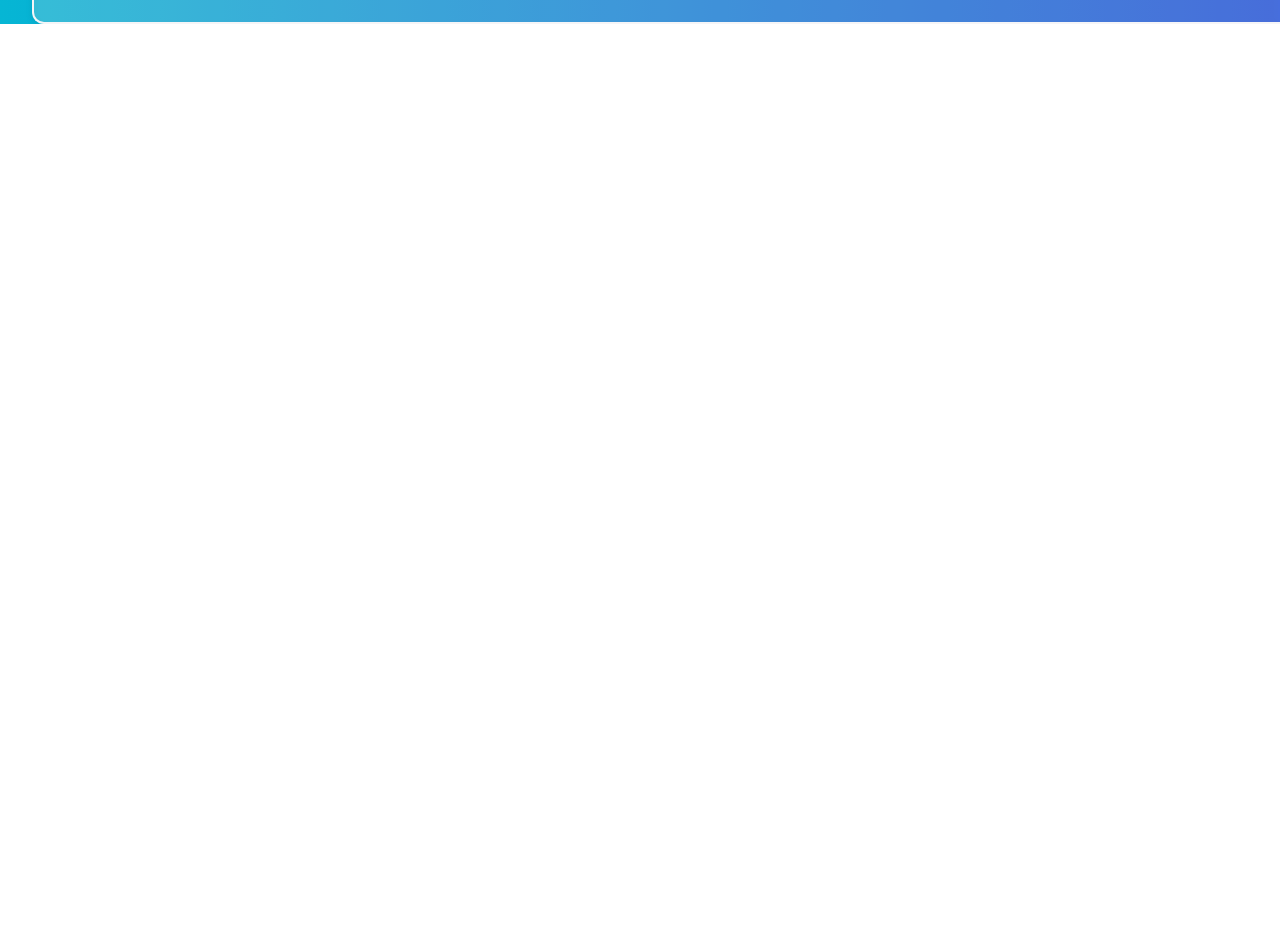
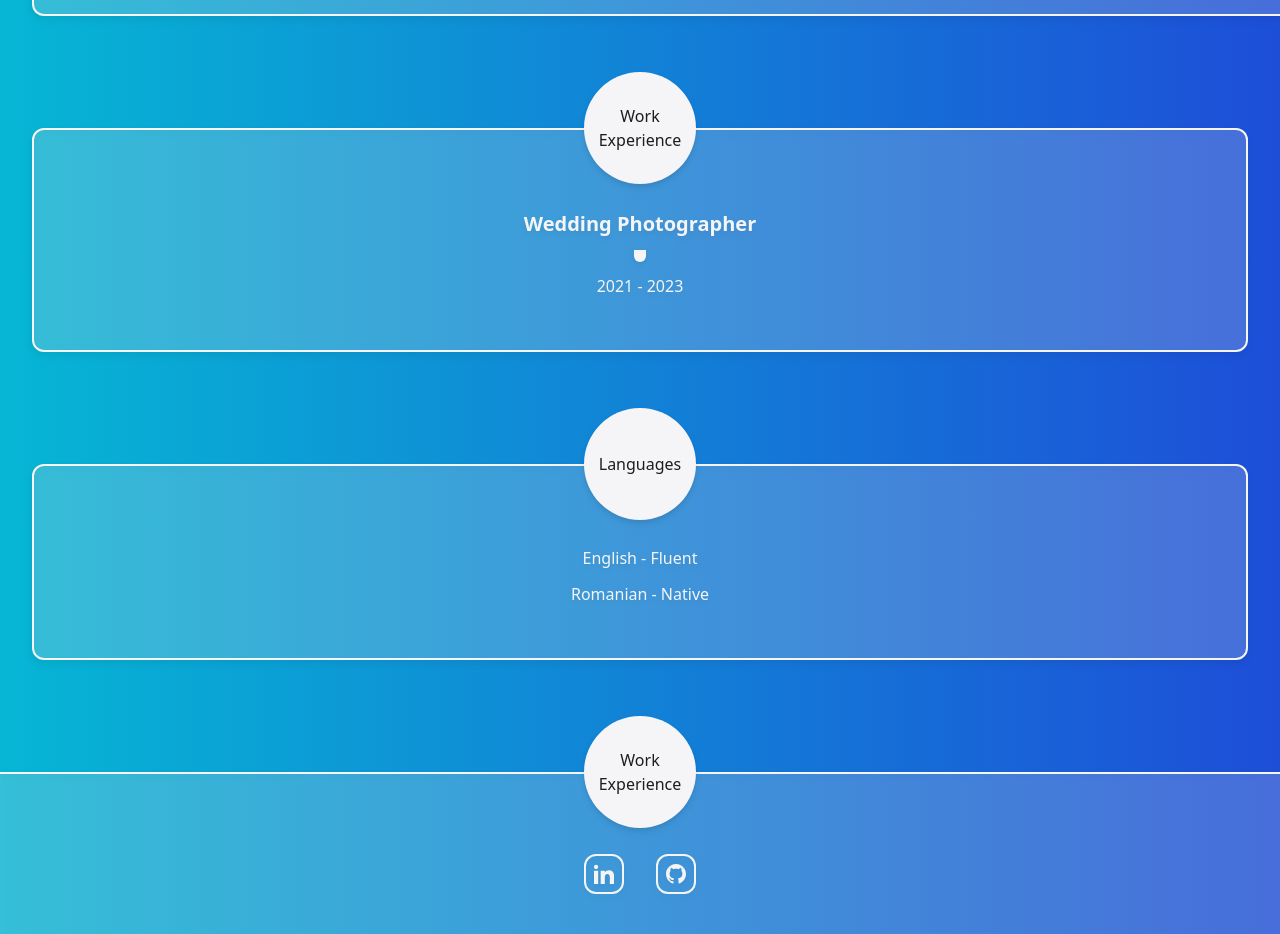
Before and after one commit to Anitas-Vlad/anitas-vlad-cv, a React (Create React App) app: page / in a window 1280 px wide. Shown: the part 2280-3214 px from the top of the page. Before the commit the page ends 2304 px from the top, so only its background shows below. Built offline with nearby package versions, Linux system fonts and the light colour scheme.

Commit message:
completed base cv

```diff
--- a/package.json
+++ b/package.json
@@ -3,6 +3,7 @@
   "version": "0.1.0",
   "private": true,
   "dependencies": {
+    "@material-tailwind/react": "^2.0.2",
     "@testing-library/jest-dom": "^5.16.5",
     "@testing-library/react": "^13.4.0",
     "@testing-library/user-event": "^13.5.0",
--- a/src/App.tsx
+++ b/src/App.tsx
@@ -5,6 +5,9 @@
 import TechnicalSkills from "./components/TechnicalSkills";
 import SoftSkills from "./components/SoftSkills";
 import EducationAndTraining from "./components/EducationAndTraining";
+import WorkExperience from "./components/WorkExperience";
+import Languages from "./components/Languages";
+import ContactAndLinks from "./components/ContactAndLinks";
 
 function App() {
   return (
@@ -14,6 +17,9 @@
       <TechnicalSkills/>
       <SoftSkills/>
       <EducationAndTraining/>
+      <WorkExperience/>
+      <Languages/>
+      <ContactAndLinks/>
     </div>
   );
 }
--- /dev/null
+++ b/src/components/ContactAndLinks.tsx
@@ -0,0 +1,34 @@
+import React from "react";
+
+function ContactAndLinks(){
+    return (
+        <div className="flex flex-col">
+            <div className="flex relative bg-light w-28 h-28 rounded-full justify-center items-center top-14 self-center drop-shadow-md z-10">
+                <p className=" text-dark-apple font-medium p-3 text-center">Work Experience</p>
+            </div>
+            <div className="flex flex-wrap bg-light bg-opacity-20 px-8 pt-20 pb-10 border-t-2 border-light drop-shadow-md z-0 justify-center text-center">
+                <a className="flex content-center mx-4 justify-center text-center p-2 border-2 border-light rounded-xl w-10" href="https://www.linkedin.com/in/vlad-anitas-388a21223/">
+                    <svg
+                        xmlns="http://www.w3.org/2000/svg"
+                        className="h-5 w-5 text-light"
+                        fill="currentColor"
+                        viewBox="0 0 24 24">
+                        <path d="M4.98 3.5c0 1.381-1.11 2.5-2.48 2.5s-2.48-1.119-2.48-2.5c0-1.38 1.11-2.5 2.48-2.5s2.48 1.12 2.48 2.5zm.02 4.5h-5v16h5v-16zm7.982 0h-4.968v16h4.969v-8.399c0-4.67 6.029-5.052 6.029 0v8.399h4.988v-10.131c0-7.88-8.922-7.593-11.018-3.714v-2.155z" />
+                    </svg>
+                </a>
+                <a className="flex content-center mx-4 justify-center text-center p-2 border-2 border-light rounded-xl w-10" href="https://www.linkedin.com/in/vlad-anitas-388a21223/">
+                    <svg
+                        xmlns="http://www.w3.org/2000/svg"
+                        className="h-5 w-5 text-light"
+                        fill="currentColor"
+                        viewBox="0 0 24 24">
+                        <path
+                            d="M12 0c-6.626 0-12 5.373-12 12 0 5.302 3.438 9.8 8.207 11.387.599.111.793-.261.793-.577v-2.234c-3.338.726-4.033-1.416-4.033-1.416-.546-1.387-1.333-1.756-1.333-1.756-1.089-.745.083-.729.083-.729 1.205.084 1.839 1.237 1.839 1.237 1.07 1.834 2.807 1.304 3.492.997.107-.775.418-1.305.762-1.604-2.665-.305-5.467-1.334-5.467-5.931 0-1.311.469-2.381 1.236-3.221-.124-.303-.535-1.524.117-3.176 0 0 1.008-.322 3.301 1.23.957-.266 1.983-.399 3.003-.404 1.02.005 2.047.138 3.006.404 2.291-1.552 3.297-1.23 3.297-1.23.653 1.653.242 2.874.118 3.176.77.84 1.235 1.911 1.235 3.221 0 4.609-2.807 5.624-5.479 5.921.43.372.823 1.102.823 2.222v3.293c0 .319.192.694.801.576 4.765-1.589 8.199-6.086 8.199-11.386 0-6.627-5.373-12-12-12z" />
+                    </svg>
+                </a>
+            </div>
+        </div>
+    )
+}
+
+export default ContactAndLinks;
--- a/src/components/EducationAndTraining.tsx
+++ b/src/components/EducationAndTraining.tsx
@@ -2,11 +2,11 @@
 
 function EducationAndTraining(){
     return(
-        <div className="flex flex-col mt-6 right-60">
-            <div className="flex relative bg-light w-36 h-36 rounded-full justify-center items-center top-[72px] right-8 self-end z-10">
+        <div className="flex flex-col right-60">
+            <div className="flex relative bg-light w-36 h-36 rounded-full justify-center items-center top-[72px] left-4 self-center z-10">
                 <p className=" text-dark-apple font-medium p-3 text-center">Education & Training</p>
             </div>
-            <div className="flex flex-col ml-8 rounded-l-xl bg-light bg-opacity-20 px-8 pt-20 pb-16 border-t-2 border-b-2 border-l-2 border-light text-center drop-shadow-md z-0">
+            <div className="flex flex-col ml-8 rounded-l-xl bg-light bg-opacity-20 px-8 pt-24 pb-16 border-t-2 border-b-2 border-l-2 border-light text-center drop-shadow-md z-0">
                 <p className="text-light text-xl font-bold mb-3"> Full Stack .Net Developer - School of Applied Technology {'</salt>'}</p>
                 <div className="self-center w-3 h-3 bg-light rounded-b-full mb-3"></div>
                 <p className="text-light font-medium mb-3">
--- /dev/null
+++ b/src/components/Languages.tsx
@@ -0,0 +1,17 @@
+import React from "react";
+
+function Languages(){
+    return (
+        <div className="flex flex-col">
+            <div className="flex relative bg-light w-28 h-28 rounded-full justify-center items-center top-14 self-center drop-shadow-md z-10">
+                <p className=" text-dark-apple font-medium p-3 text-center">Languages</p>
+            </div>
+            <div className="flex flex-col mx-8 rounded-xl bg-light bg-opacity-20 px-8 pt-20 pb-10 border-t-2 border-2 border-light drop-shadow-md z-0 justify-center text-center">
+                <p className="text-light font-medium mb-3">English - Fluent</p>
+                <p className="text-light font-medium mb-3">Romanian - Native</p>
+            </div>
+        </div>
+    )
+}
+
+export default Languages;
--- /dev/null
+++ b/src/components/WorkExperience.tsx
@@ -0,0 +1,20 @@
+import React from "react";
+
+function WorkExperience(){
+    return (
+        <div className="flex flex-col">
+            <div className="flex relative bg-light w-28 h-28 rounded-full justify-center items-center top-14 self-center drop-shadow-md z-10">
+                <p className=" text-dark-apple font-medium p-3 text-center">Work Experience</p>
+            </div>
+            <div className="flex flex-col mx-8 rounded-xl bg-light bg-opacity-20 px-8 pt-20 pb-10 border-t-2 border-2 border-light drop-shadow-md z-0 justify-center text-center">
+                <p className="text-light text-xl font-bold mb-3">Wedding Photographer</p>
+                <div className="self-center w-3 h-3 bg-light rounded-b-full mb-3"></div>
+                <p className="text-light font-medium mb-3">
+                    2021 - 2023
+                </p>
+            </div>
+        </div>
+    )
+}
+
+export default WorkExperience;
```
Also changed, not shown: 1 other file (tests, documents, lock files or other folders).
